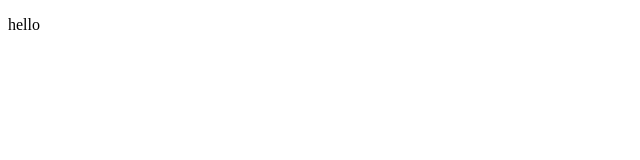
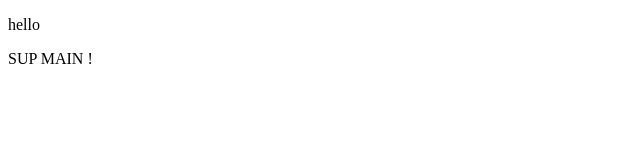
Before and after one commit to NikolajKaempe/GitTest, a plain HTML site: page index.html in a window 1280 px wide. Shown: the full height of the page, 0-640 px from the left. Drawn offline with Linux system fonts and the light colour scheme.

Commit message:
Index Updated

```diff
--- a/index.html
+++ b/index.html
@@ -7,6 +7,6 @@
 <body>
 
 <p> hello </p>
-
+<p> SUP MAIN !</p>
 </body>
 </html>
```
